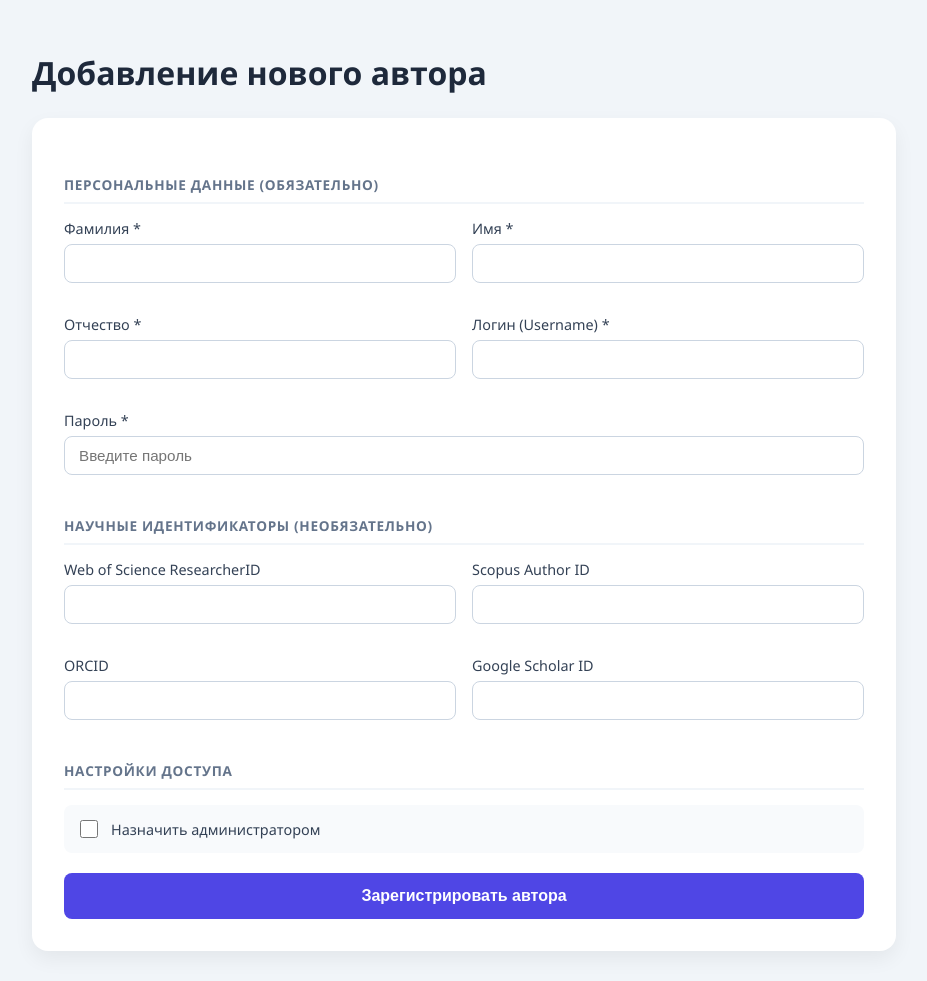
After one commit to IDaniil228/Course-paper, a Django app: page /author/create/ in a window 1280 px wide. The commit adds this page. Shown: the whole page, without its empty margins (8-935 px from the left). Run offline with Django 4.2, Linux system fonts and the light colour scheme.

Commit message:
added admin role

```diff
--- a/main_app/forms.py
+++ b/main_app/forms.py
@@ -31,12 +31,15 @@ class ArticleForm(forms.ModelForm):
         model = Article
         fields = [
             'title', 'publish_year', 'full_biblio_description',
-            'doi', 'scientific_field'
+            'doi', 'scientific_field', "keyword"
         ]
         labels = {
             'title': 'Название статьи',
             'publish_year': 'Год публикации',
             'scientific_field': 'Научное направление',
+        }
+        widgets = {
+            'scientific_field': forms.Select(attrs={'class': 'select2-scientific'}),
         }
 
     def __init__(self, *args, **kwargs):
@@ -52,3 +55,37 @@ class ArticleForm(forms.ModelForm):
             parts.append(obj.patronymic)
         full_name = ' '.join(parts)
         return f"{full_name}"
+
+
+
+
+class AuthorForm(forms.ModelForm):
+    password = forms.CharField(
+        widget=forms.PasswordInput(attrs={'placeholder': 'Введите пароль'}),
+        label="Пароль",
+        help_text="Обязательное поле"
+    )
+
+    class Meta:
+        model = Author
+        fields = [
+            'username', 'password', 'last_name', 'first_name', 'patronymic',
+            'researcher_id', 'scopus_id', 'orcid', 'google_scholar', 'is_admin'
+        ]
+        labels = {
+            'last_name': 'Фамилия',
+            'first_name': 'Имя',
+            'patronymic': 'Отчество',
+            'username': 'Логин (Username)',
+            'researcher_id': 'Web of Science ResearcherID',
+            'scopus_id': 'Scopus Author ID',
+            'orcid': 'ORCID',
+            'google_scholar': 'Google Scholar ID',
+            'is_admin': 'Назначить администратором'
+        }
+
+    def __init__(self, *args, **kwargs):
+        super().__init__(*args, **kwargs)
+        self.fields['first_name'].required = True
+        self.fields['last_name'].required = True
+        self.fields['username'].required = True
--- /dev/null
+++ b/main_app/templates/main_app/create_author.html
@@ -0,0 +1,193 @@
+<!DOCTYPE html>
+<html lang="ru">
+<head>
+    <meta charset="UTF-8">
+    <title>Новый автор</title>
+    <meta name="viewport" content="width=device-width, initial-scale=1.0">
+
+    <style>
+        body {
+            font-family: 'Segoe UI', Tahoma, Geneva, Verdana, sans-serif;
+            background: #f1f5f9;
+            margin: 0;
+            padding: 30px 40px;
+            color: #1e293b;
+        }
+        h1 {
+            margin-bottom: 24px;
+            font-weight: 600;
+        }
+        form {
+            background: white;
+            padding: 32px;
+            border-radius: 16px;
+            max-width: 800px;
+            box-shadow: 0 8px 20px rgba(0,0,0,0.06);
+        }
+        .section-title {
+            margin: 25px 0 15px 0;
+            padding-bottom: 8px;
+            border-bottom: 2px solid #f1f5f9;
+            font-weight: 600;
+            color: #64748b;
+            text-transform: uppercase;
+            font-size: 0.85rem;
+            letter-spacing: 0.05em;
+        }
+        .form-grid {
+            display: grid;
+            grid-template-columns: 1fr 1fr;
+            gap: 16px;
+        }
+        .form-field {
+            margin-bottom: 16px;
+        }
+        .full-width {
+            grid-column: span 2;
+        }
+        label {
+            display: block;
+            font-weight: 500;
+            margin-bottom: 6px;
+            color: #334155;
+            font-size: 0.9rem;
+        }
+        input[type="text"],
+        input[type="password"],
+        input[type="number"],
+        select {
+            width: 100%;
+            padding: 10px 14px;
+            border: 1px solid #cbd5e1;
+            border-radius: 8px;
+            font-size: 0.95rem;
+            box-sizing: border-box;
+        }
+        input:focus {
+            outline: none;
+            border-color: #4f46e5;
+            box-shadow: 0 0 0 3px rgba(79, 70, 229, 0.1);
+        }
+        .checkbox-wrapper {
+            display: flex;
+            align-items: center;
+            gap: 10px;
+            background: #f8fafc;
+            padding: 12px;
+            border-radius: 8px;
+            margin-top: 10px;
+        }
+        .checkbox-wrapper input {
+            width: 18px;
+            height: 18px;
+            cursor: pointer;
+        }
+        button {
+            background: #4f46e5;
+            color: white;
+            border: none;
+            padding: 14px 32px;
+            border-radius: 8px;
+            font-weight: 600;
+            cursor: pointer;
+            margin-top: 20px;
+            width: 100%;
+            font-size: 1rem;
+            transition: background 0.2s;
+        }
+        button:hover {
+            background: #4338ca;
+        }
+        .errorlist {
+            color: #b91c1c;
+            list-style: none;
+            padding: 0;
+            margin: 4px 0 0;
+            font-size: 0.85rem;
+        }
+        .success-msg {
+            background: #dcfce7;
+            color: #166534;
+            padding: 12px;
+            border-radius: 8px;
+            margin-bottom: 20px;
+            border: 1px solid #bbf7d0;
+        }
+    </style>
+</head>
+<body>
+
+<h1>Добавление нового автора</h1>
+
+{% if messages %}
+    {% for msg in messages %}
+        <div class="success-msg">{{ msg }}</div>
+    {% endfor %}
+{% endif %}
+
+<form method="post">
+    {% csrf_token %}
+
+    <div class="section-title">Персональные данные (Обязательно)</div>
+
+    <div class="form-grid">
+        <div class="form-field">
+            <label>{{ form.last_name.label }} *</label>
+            {{ form.last_name }}
+            {{ form.last_name.errors }}
+        </div>
+        <div class="form-field">
+            <label>{{ form.first_name.label }} *</label>
+            {{ form.first_name }}
+            {{ form.first_name.errors }}
+        </div>
+        <div class="form-field">
+            <label>{{ form.patronymic.label }} *</label>
+            {{ form.patronymic }}
+            {{ form.patronymic.errors }}
+        </div>
+        <div class="form-field">
+            <label>{{ form.username.label }} *</label>
+            {{ form.username }}
+            {{ form.username.errors }}
+        </div>
+        <div class="form-field full-width">
+            <label>{{ form.password.label }} *</label>
+            {{ form.password }}
+            {{ form.password.errors }}
+        </div>
+    </div>
+
+    <div class="section-title">Научные идентификаторы (Необязательно)</div>
+
+    <div class="form-grid">
+        <div class="form-field">
+            <label>{{ form.researcher_id.label }}</label>
+            {{ form.researcher_id }}
+        </div>
+        <div class="form-field">
+            <label>{{ form.scopus_id.label }}</label>
+            {{ form.scopus_id }}
+        </div>
+        <div class="form-field">
+            <label>{{ form.orcid.label }}</label>
+            {{ form.orcid }}
+        </div>
+        <div class="form-field">
+            <label>{{ form.google_scholar.label }}</label>
+            {{ form.google_scholar }}
+        </div>
+    </div>
+
+    <div class="section-title">Настройки доступа</div>
+
+    <div class="checkbox-wrapper">
+        {{ form.is_admin }}
+        <label for="{{ form.is_admin.id_for_label }}" style="margin-bottom: 0;">{{ form.is_admin.label }}</label>
+    </div>
+
+    <button type="submit">Зарегистрировать автора</button>
+</form>
+
+</body>
+</html>
--- a/main_app/urls.py
+++ b/main_app/urls.py
@@ -6,6 +6,7 @@ urlpatterns = [
     path('login/', views.user_login, name='login'),
     path('logout/', views.user_logout, name='logout'),
     path('profile/', views.profile, name='profile'),
+    path('api/journal-search/', views.search_journal, name='journal_search'),
     path('article/create/', views.create_article, name='create_article'),
-    path('api/journal-search/', views.search_journal, name='journal_search'),
+    path('author/create/', views.add_author_view, name='create_author'),
 ]
--- a/main_app/views.py
+++ b/main_app/views.py
@@ -3,7 +3,7 @@ from django.contrib.auth.decorators import login_required
 from django.http import JsonResponse
 from django.shortcuts import render, redirect
 
-from .forms import ArticleForm
+from .forms import ArticleForm, AuthorForm
 from .models import Article, Journal, CoAuthor
 from .filters import ArticleFilter
 from django.contrib import messages
@@ -182,3 +182,25 @@ def create_article(request):
         form = ArticleForm(initial={'authors': [request.user]})
 
     return render(request, 'main_app/create_article.html', {'form': form})
+
+
+def add_author_view(request):
+    if request.method == 'POST':
+        form = AuthorForm(request.POST)
+        if form.is_valid():
+            # Создаем объект автора, но не сохраняем в базу сразу
+            author = form.save(commit=False)
+
+            # ВАЖНО: Хэшируем пароль (чтобы он не лежал в базе открытым текстом)
+            password = form.cleaned_data['password']
+            author.set_password(password)
+
+            # Теперь сохраняем окончательно
+            author.save()
+
+            messages.success(request, f'Автор {author.get_full_name()} успешно добавлен!')
+            return redirect('profile')  # Перенаправляем на ту же страницу или на список
+    else:
+        form = AuthorForm()
+
+    return render(request, 'main_app/create_author.html', {'form': form})
```
Also changed, not shown: main_app/management/commands/set_password.py (+9 -3 lines), main_app/models.py (+50 -0 lines), main_app/templates/main_app/create_article.html (+9 -0 lines), main_app/templates/main_app/profile.html (+27 -1 lines).
